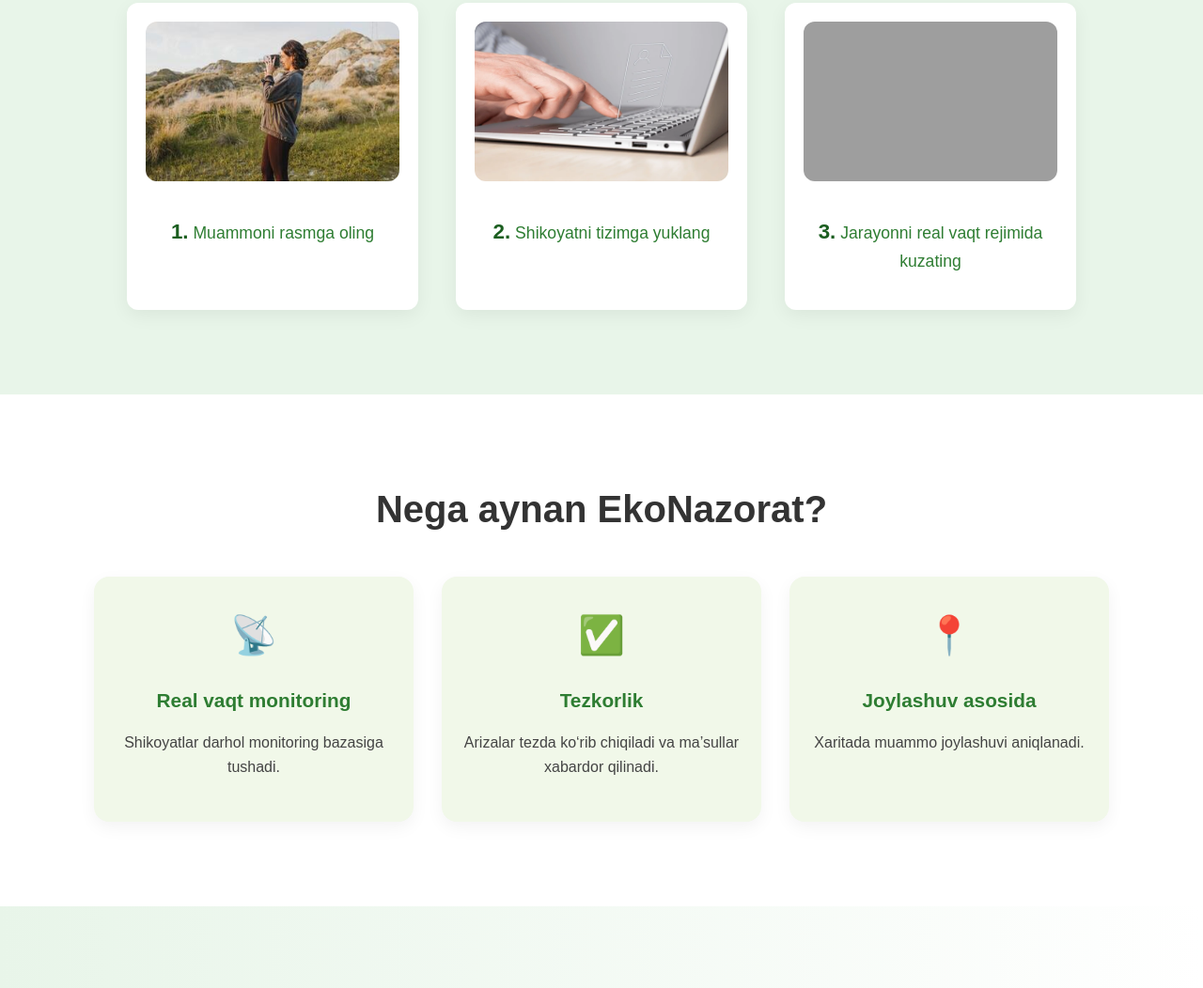
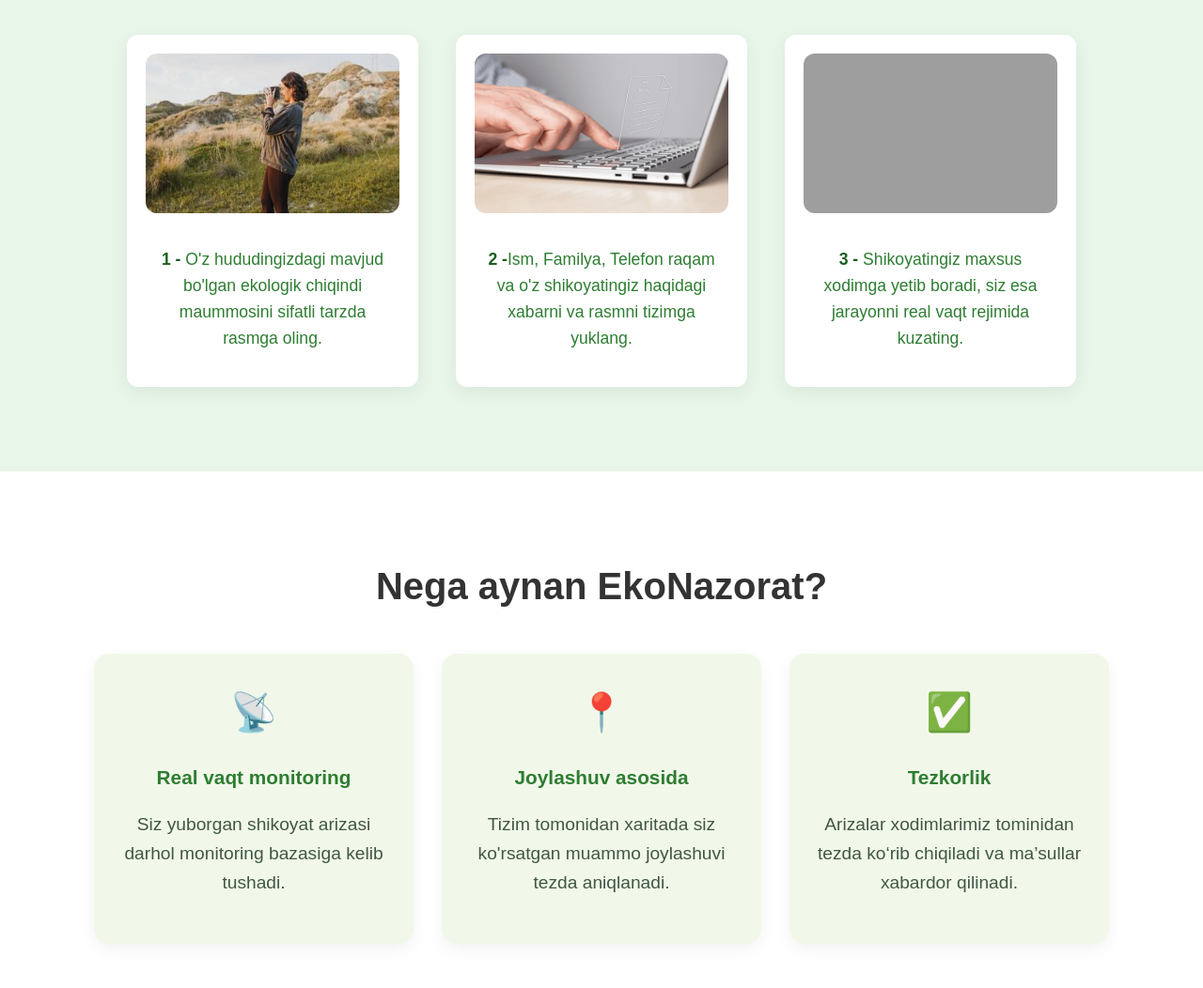
Before and after one commit to umidbek77/Eko-Nazorat, a plain HTML site: page index.html in a window 1280 px wide. Shown: the part 1743-2795 px from the top of the page at 94% size. Drawn offline with Linux system fonts and the light colour scheme; grey boxes are pictures that could not be loaded.

Commit message:
logika yaxshilandi buttonlarni

```diff
--- a/css/landing.css
+++ b/css/landing.css
@@ -141,6 +141,8 @@ img {
   height: auto;
 }
 
+/* Hero section */
+
 .hero-section {
   position: relative;
   padding: 10px 0;
@@ -152,7 +154,7 @@ img {
   position: relative;
   border-radius: 24px;
   overflow: hidden;
-  max-width: 1200px;
+  max-width: 1450px;
   max-height: 100vh;
   margin: 0 auto;
   box-shadow: 0 16px 32px rgba(0, 0, 0, 0.1);
@@ -200,7 +202,7 @@ img {
 .hero-subtitle {
   font-size: 1.3rem;
   font-weight: 400;
-  margin-bottom: 1rem;
+  margin-bottom: 2rem;
 }
 
 .hero-description {
@@ -420,10 +422,11 @@ img {
   font-size: 1.1rem;
   color: #2e7d32;
   font-weight: 500;
+  padding: 0 14px 0;
 }
 
 .step-item p span {
-  font-size: 1.4rem;
+  font-size: 1.1rem;
   font-weight: 700;
   color: #1b5e20;
 }
@@ -484,8 +487,8 @@ img {
 }
 
 .feature-card p {
-  font-size: 1rem;
-  color: #444;
+  font-size: 1.2rem;
+  color: #405744;
   line-height: 1.6;
 }
 
--- a/index.html
+++ b/index.html
@@ -42,12 +42,10 @@
           <p class="hero-subtitle">
             Toza atrof-muhit — sog‘lom kelajak garovi. Kelajak avlod uchun
             bugundan harakat qilaylik!
-          </p>
-          <p class="hero-description">
             <strong>EkoNazorat</strong> — ekologik muammolarni tezda aniqlab,
             vakolatli tashkilotlarga xabar beruvchi onlayn monitoring tizimi.
           </p>
-          <a href="./dashboard.html" class="hero-btn outline"
+          <a href="./dashboard.html?section=jadval" class="hero-btn outline"
             >Platformaga o‘tish</a
           >
         </div>
@@ -101,15 +99,24 @@
         <div class="steps-grid">
           <div class="step-item">
             <img src="assets/c-1.jpg" alt="Rasmga oling" />
-            <p><span>1.</span> Muammoni rasmga oling</p>
+            <p>
+              <span>1 -</span> O'z hududingizdagi mavjud bo'lgan ekologik
+              chiqindi maummosini sifatli tarzda rasmga oling.
+            </p>
           </div>
           <div class="step-item">
             <img src="assets/c-2.webp" alt="Shikoyatni yuklang" />
-            <p><span>2.</span> Shikoyatni tizimga yuklang</p>
+            <p>
+              <span>2 -</span>Ism, Familya, Telefon raqam va o'z shikoyatingiz
+              haqidagi xabarni va rasmni tizimga yuklang.
+            </p>
           </div>
           <div class="step-item">
             <img src="assets/c-3.png" alt="Kuzating" />
-            <p><span>3.</span> Jarayonni real vaqt rejimida kuzating</p>
+            <p>
+              <span>3 -</span> Shikoyatingiz maxsus xodimga yetib boradi, siz
+              esa jarayonni real vaqt rejimida kuzating.
+            </p>
           </div>
         </div>
       </div>
@@ -123,19 +130,26 @@
           <div class="feature-card">
             <div class="feature-icon">📡</div>
             <h3>Real vaqt monitoring</h3>
-            <p>Shikoyatlar darhol monitoring bazasiga tushadi.</p>
+            <p>
+              Siz yuborgan shikoyat arizasi darhol monitoring bazasiga kelib
+              tushadi.
+            </p>
+          </div>
+          <div class="feature-card">
+            <div class="feature-icon">📍</div>
+            <h3>Joylashuv asosida</h3>
+            <p>
+              Tizim tomonidan xaritada siz ko'rsatgan muammo joylashuvi tezda
+              aniqlanadi.
+            </p>
           </div>
           <div class="feature-card">
             <div class="feature-icon">✅</div>
             <h3>Tezkorlik</h3>
             <p>
-              Arizalar tezda ko‘rib chiqiladi va ma’sullar xabardor qilinadi.
+              Arizalar xodimlarimiz tominidan tezda ko‘rib chiqiladi va
+              ma’sullar xabardor qilinadi.
             </p>
-          </div>
-          <div class="feature-card">
-            <div class="feature-icon">📍</div>
-            <h3>Joylashuv asosida</h3>
-            <p>Xaritada muammo joylashuvi aniqlanadi.</p>
           </div>
         </div>
       </div>
@@ -165,7 +179,9 @@
             EkoNazorat orqali siz nafaqat xabar berasiz — siz o‘z hududingizni
             yaxshilashga hissa qo‘shasiz.
           </p>
-          <a href="./dashboard.html" class="cta-btn">Endi shikoyat yuboring</a>
+          <a href="dashboard.html?section=shikoyat" class="cta-btn"
+            >Endi shikoyat yuboring</a
+          >
         </div>
         <div class="cta-illustration">
           <img src="assets/EkoNazorat.png" alt="Ekologik harakat" />
```
Also changed, not shown: js/main.js (+11 -3 lines).
